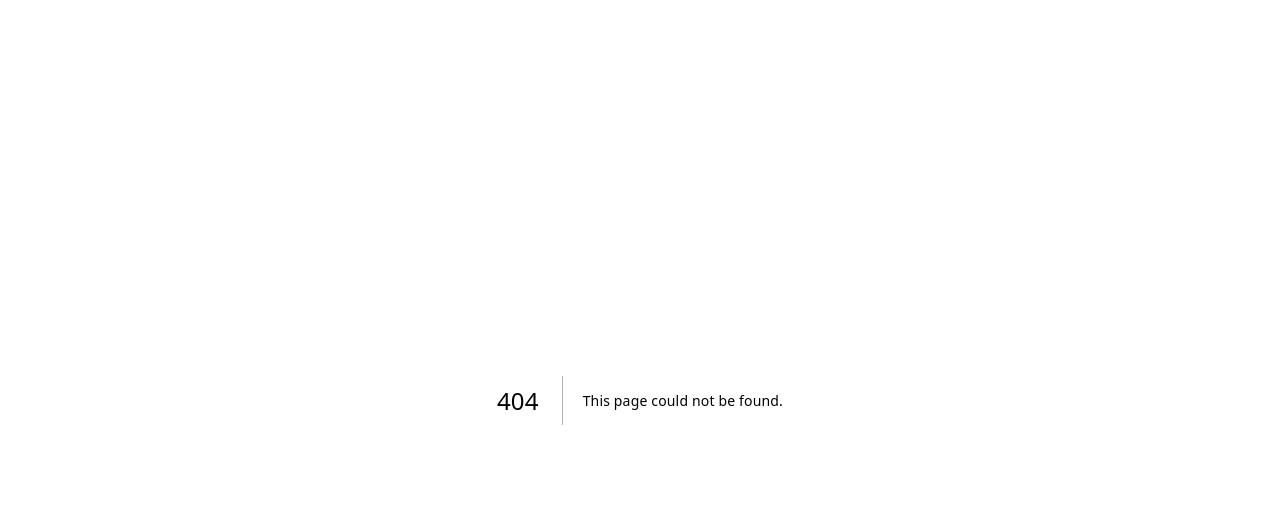
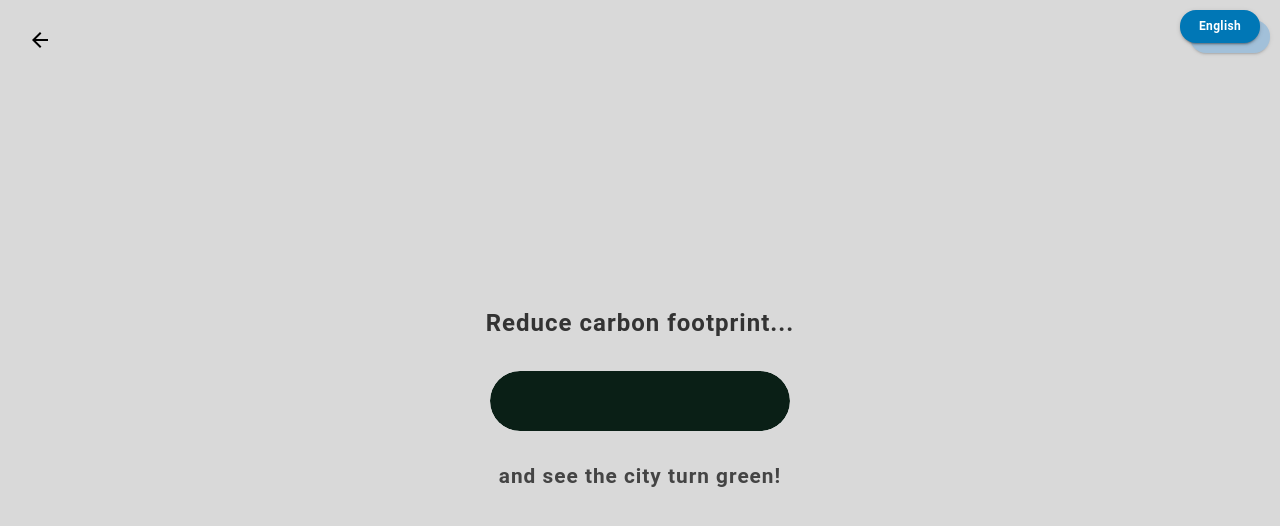
Before and after one commit to wasimakram516/mtcit-timeline-frontend, a Next.js app: page /controller/carbon-footprint in a window 1280 px wide. Before the commit this address had no page. Shown: the top 526 px of the page. Built offline with nearby package versions, Linux system fonts and the light colour scheme; no server answers.

Commit message:
update / added carbon footprint display feature

```diff
--- a/src/app/components/CarbonSlider.jsx
+++ b/src/app/components/CarbonSlider.jsx
@@ -1,14 +1,26 @@
 "use client";
 import { useRef, useEffect, useState } from "react";
 import { Box } from "@mui/material";
-import { Input } from "@mui/icons-material"; // MUI Icon
 import { motion, useMotionValue, useTransform, animate } from "framer-motion";
 
 const clamp = (num, min, max) => Math.min(Math.max(num, min), max);
 
-const CarbonSlider = ({ value = 50, onChange }) => {
+const getCarbonColor = (value) => {
+  if (value >= 90) return "#0a1f16"; // near-black greenish
+  if (value >= 80) return "#133326"; // dark grey-green
+  if (value >= 70) return "#1b4d33"; // darker green
+  if (value >= 60) return "#236c3f"; // greenish
+  if (value >= 50) return "#2e8b57"; // medium sea green
+  if (value >= 40) return "#43a047"; // normal green
+  if (value >= 30) return "#66bb6a"; // light green
+  if (value >= 20) return "#8bc34a"; // lime green
+  if (value >= 10) return "#a8e63f"; // bright lime
+  return "#00c851"; // parrot green (lowest value)
+};
+
+const CarbonSlider = ({ value = 100, onChange }) => {
   const trackRef = useRef(null);
-  const [trackWidth, setTrackWidth] = useState(200);
+  const [trackWidth, setTrackWidth] = useState(300);
 
   const x = useMotionValue(value);
 
@@ -22,19 +34,14 @@ const CarbonSlider = ({ value = 50, onChange }) => {
     }
   }, []);
 
-  const inputRange = [0, 10, 20, 30, 40, 50, 60, 70, 80, 90, 100];
-  const outputRange = [
-    "#00c851", "#33d17c", "#a8e63f", "#f1c40f",
-    "#ffbb33", "#ff9933", "#ff7043", "#ff4444",
-    "#e53935", "#d32f2f", "#b71c1c"
-  ];
-
   const xPercent = useTransform(x, (v) => `${v}%`);
   const pixelLeft = useTransform(x, (v) => {
-    const maxOffset = trackWidth - 20; // 20 = thumb width
+    const maxOffset = trackWidth - 20;
     return `${(v / 100) * maxOffset}px`;
   });
-  const color = useTransform(x, inputRange, outputRange);
+
+  // Dynamically derive color using the same logic
+  const fillColor = useTransform(x, (v) => getCarbonColor(v));
 
   const updateFromPosition = (clientX) => {
     const rect = trackRef.current.getBoundingClientRect();
@@ -48,13 +55,13 @@ const CarbonSlider = ({ value = 50, onChange }) => {
     <Box
       ref={trackRef}
       sx={{
-        width: 200,
-        height: 50,
+        width: 300,
+        height: 60,
         borderRadius: 25,
-        backgroundColor: "#eee",
+        backgroundColor: "#fff",
         position: "relative",
         overflow: "hidden",
-        boxShadow: "inset 0 0 8px rgba(0,0,0,0.15)",
+        boxShadow: "inset 0 0 8px rgba(0,0,0,0.2)",
         cursor: "pointer",
         userSelect: "none",
       }}
@@ -63,7 +70,7 @@ const CarbonSlider = ({ value = 50, onChange }) => {
         if (e.buttons === 1) updateFromPosition(e.clientX);
       }}
     >
-      {/* Fill */}
+      {/* Dynamic Fill */}
       <motion.div
         style={{
           position: "absolute",
@@ -71,13 +78,12 @@ const CarbonSlider = ({ value = 50, onChange }) => {
           left: 0,
           height: "100%",
           width: xPercent,
-          background: color,
+          backgroundColor: fillColor,
           borderRadius: "inherit",
-          transition: "width 0.2s ease",
         }}
       />
 
-      {/* Thumb */}
+      {/* Hidden Thumb */}
       <motion.div
         drag="x"
         dragConstraints={trackRef}
@@ -96,13 +102,12 @@ const CarbonSlider = ({ value = 50, onChange }) => {
           alignItems: "center",
           justifyContent: "center",
           zIndex: 10,
-          opacity:0,
+          opacity: 0,
           boxShadow: "0 2px 6px rgba(0,0,0,0.25)",
         }}
         onDrag={(e, info) => updateFromPosition(info.point.x)}
         whileTap={{ scale: 1.2 }}
       />
-
     </Box>
   );
 };
--- /dev/null
+++ b/src/app/controller/carbon-footprint/page.js
@@ -0,0 +1,96 @@
+"use client";
+import { Box, IconButton, Typography } from "@mui/material";
+import { useState, useEffect } from "react";
+import { useLanguage } from "@/app/context/LanguageContext";
+
+import { useRouter } from "next/navigation";
+import ArrowBackIcon from "@mui/icons-material/ArrowBack";
+import useWebSocketController from "@/hooks/useWebSocketController";
+import CarbonSlider from "@/app/components/CarbonSlider";
+import LanguageSelector from "@/app/components/LanguageSelector";
+
+export default function CarbonFootprintPage() {
+  const router = useRouter();
+  const { language } = useLanguage();
+  const { sendCarbonMode, connected } = useWebSocketController();
+  const [carbonValue, setCarbonValue] = useState(100);
+
+  const translations = {
+    en: {
+      title: "Reduce carbon footprint...",
+      subtitle: "and see the city turn green!",
+    },
+    ar: {
+      title: "قلل من البصمة الكربونية...",
+      subtitle: "وشاهد المدينة تتحول إلى الخُضرة!",
+    },
+  };
+
+  useEffect(() => {
+    if (connected) {
+      sendCarbonMode(true, 100);
+    }
+  }, [connected]);
+
+  return (
+    <Box
+      sx={{
+        width: "100vw",
+        height: "100vh",
+        bgcolor: "#d9d9d9",
+        display: "flex",
+        flexDirection: "column",
+        alignItems: "center",
+        justifyContent: "center",
+        textAlign: "center",
+        px: 2,
+        gap: 4,
+      }}
+    >
+      <LanguageSelector />
+      <IconButton
+        sx={{
+          position: "absolute",
+          top: 20,
+          left: 20,
+          color: "black",
+          zIndex: 99,
+        }}
+        onClick={() => {
+          sendCarbonMode(false, 0);
+          router.push("/controller");
+        }}
+      >
+        <ArrowBackIcon />
+      </IconButton>
+      <Typography
+              variant="h4"
+              fontWeight="bold"
+              dir={language === "ar" ? "rtl" : "ltr"}
+              sx={{
+                color: "#333",
+                letterSpacing: 1,
+              }}
+            >
+              {translations[language]?.title || translations.en.title}
+            </Typography>
+
+      <CarbonSlider
+        value={carbonValue}
+        onChange={(val) => {
+          setCarbonValue(val);
+          sendCarbonMode(true, val);
+        }}
+      />
+
+      <Typography
+        variant="h5"
+        fontWeight="bold"
+        dir={language === "ar" ? "rtl" : "ltr"}
+        sx={{ color: "#444", letterSpacing: 1 }}
+      >
+        {translations[language].subtitle}
+      </Typography>
+    </Box>
+  );
+}
```
Also changed, not shown: src/app/big-screen/page.js (+92 -42 lines), src/app/controller/page.js (+15 -35 lines).
